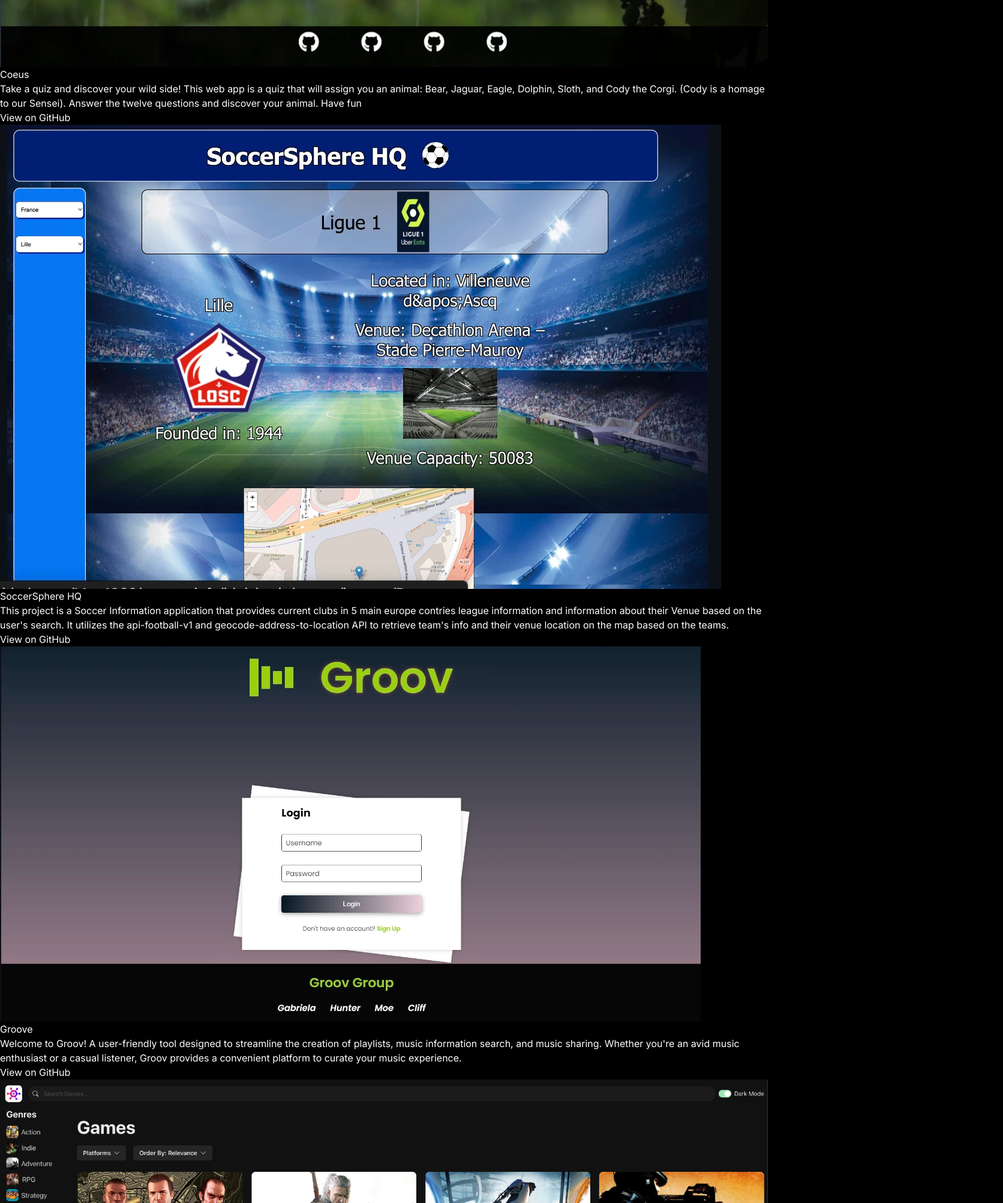
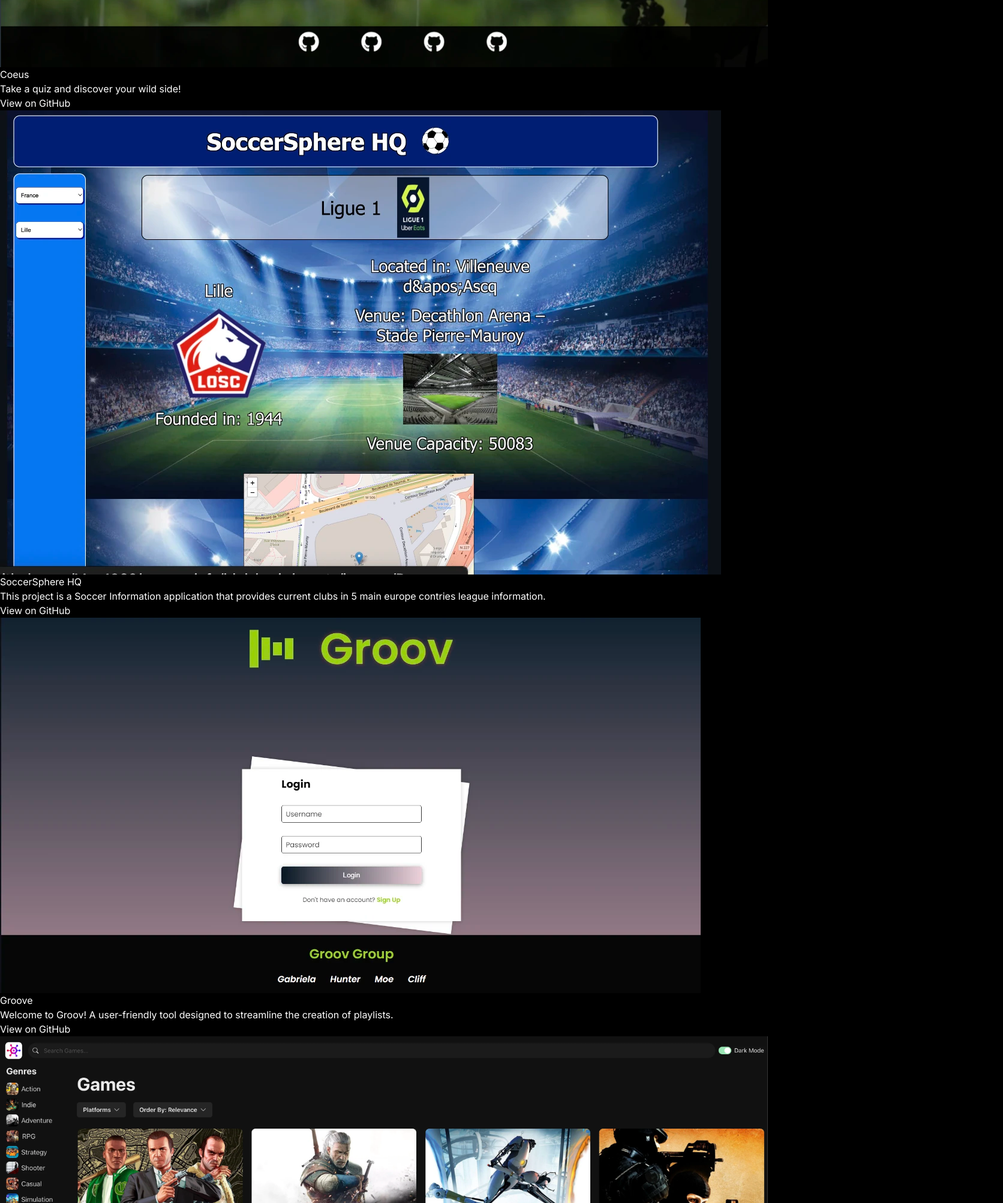
Before and after one commit to Moe1362/pro-portfolio, a React (Vite) app: page / in a window 1280 px wide. Shown: the part 1600-3606 px from the top of the page at 60% size, 1672 px wide, since content can reach past the window. Built offline with nearby package versions, Linux system fonts and the light colour scheme.

Commit message:
changed something in projects

```diff
--- a/src/constants/index.js
+++ b/src/constants/index.js
@@ -27,26 +27,26 @@
 export const PROJECTS = [
   {
     name: "Coeus",
-    description: "Take a quiz and discover your wild side! This web app is a quiz that will assign you an animal: Bear, Jaguar, Eagle, Dolphin, Sloth, and Cody the Corgi. (Cody is a homage to our Sensei). Answer the twelve questions and discover your animal. Have fun",
+    description: "Take a quiz and discover your wild side!",
     image: projects1,
     link: "https://github.com/nbruggeman92/get-wetto",
   },
   {
     name: "SoccerSphere HQ",
-    description: "This project is a Soccer Information application that provides current clubs in 5 main europe contries league information and information about their Venue based on the user's search. It utilizes the api-football-v1 and geocode-address-to-location API to retrieve team's info and their venue location on the map based on the teams.",
+    description: "This project is a Soccer Information application that provides current clubs in 5 main europe contries league information.",
     image: projects2,
     link: "https://github.com/Moe1362/soccer-info",
   },
   {
     name: "Groove",
-    description: "Welcome to Groov! A user-friendly tool designed to streamline the creation of playlists, music information search, and music sharing. Whether you're an avid music enthusiast or a casual listener, Groov provides a convenient platform to curate your music experience.",
+    description: "Welcome to Groov! A user-friendly tool designed to streamline the creation of playlists.",
     image: projects3,
     link: "https://github.com/GaviDev8/music-idea",
   },
   {
     name: "Game Hub",
     description:
-      "This project is about all console games categories, and users can search the games and filters them by filter options.",
+      "This project is about all console games categories.",
     image: projects4,
     link: "https://github.com/Moe1362/game-clone",
   },
@@ -56,12 +56,7 @@
     image: projects5,
     link: "https://github.com/Moe1362/movie-guide",
   },
-  {
-    name: "WellNest",
-    description: "A wellness app for mental and physical health improvement",
-    image: projects6,
-    link: "https://github.com/your-github/wellnest",
-  },
+
 ];
 
 export const ABOUT_CONTENT = {
@@ -117,19 +112,19 @@
   socialLinks: [
     {
       platform: "Twitter",
-      url: "https://twitter.com/yourprofile",
+      url: "https://x.com/mohammad_a55922",
       ariaLabel: "Follow me on Twitter",
       icon: "RiTwitterXFill",
     },
     {
       platform: "GitHub",
-      url: "https://github.com/yourprofile",
+      url: "https://github.com/Moe1362",
       ariaLabel: "View my GitHub profile",
       icon: "RiGithubFill",
     },
     {
       platform: "LinkedIn",
-      url: "https://linkedin.com/in/yourprofile",
+      url: "https://www.linkedin.com/in/moeabbasi1983/",
       ariaLabel: "Connect with me on LinkedIn",
       icon: "RiLinkedinFill",
     },
```
